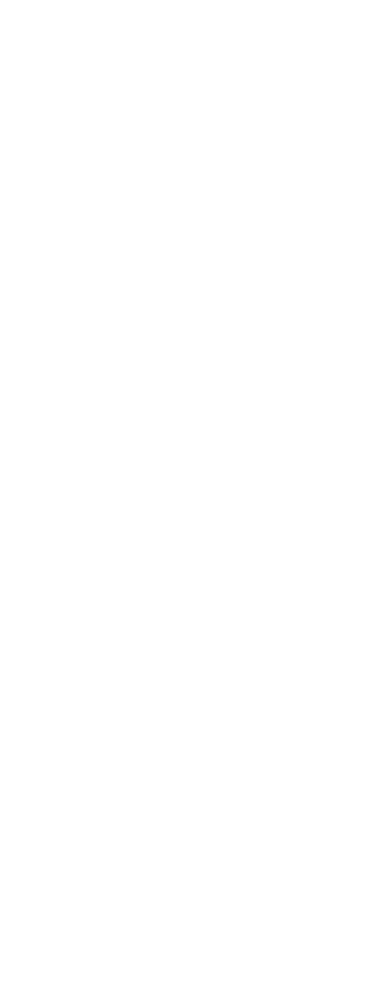
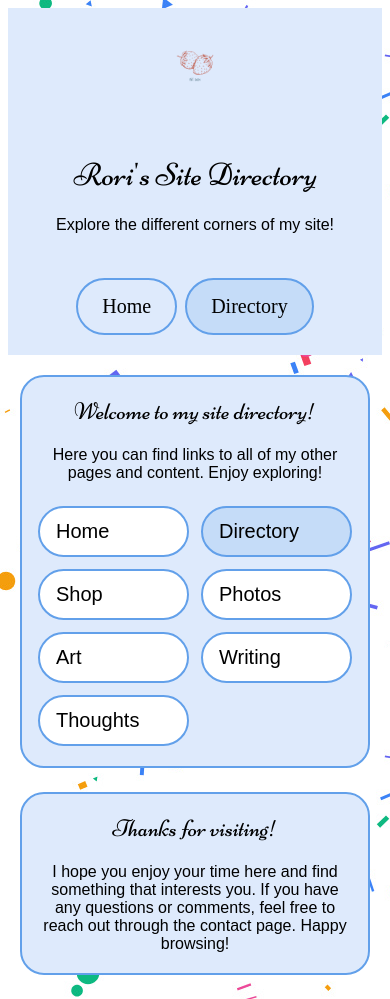
Before and after one commit to humansuperstar/My-Site, a plain HTML site: page directory.html in a window 390 px wide. Before the commit the page ends 844 px from the top, so only its background shows below. Drawn offline with Linux system fonts and the light colour scheme; a web font is replaced by a local one.

Commit message:
Add directory page and improve homepage layout with responsive design and navigation enhancements

```diff
--- a/directory.html
+++ b/directory.html
@@ -0,0 +1,57 @@
+<!DOCTYPE html>
+<html>
+  <head>
+    <meta lang="en">
+    <meta charset="UTF-8">
+    <meta name="viewport" content="width=device-width, initial-scale=1.0">
+    <title>Rori's Site Directory</title>
+    <meta name="description" content="Rori made a new website! Check it out!!">
+    <meta name="keywords" content="Human Superstar, Rori, Crybaby Crochet, Blog, Blogger, Blogging">
+    <meta name="robots" content="noindex, nofollow">
+    <meta http-equiv="Content-Type" content="text/html; charset=utf-8">
+    <meta name="language" content="English">
+    <meta name="author" content="Rori">
+    <link rel="stylesheet" href="stylesheet.css">
+    <link rel="preconnect" href="https://fonts.googleapis.com">
+    <link rel="preconnect" href="https://fonts.gstatic.com" crossorigin>
+    <link href="https://fonts.googleapis.com/css2?family=Gaegu&family=Niconne&family=STIX+Two+Text:ital,wght@0,400..700;1,400..700&display=swap" rel="stylesheet">
+  </head>
+  <body>
+    <header>
+      <div class="hdr-L">
+        <img src="assets/images/logo-transparent.png" alt="Rori's New Site Logo" class="logo" width="155" height="155">
+      </div>
+      <div class="hdr-C">
+        <h1>Rori's Site Directory</h1>
+        <p>Explore the different corners of my site!</p>
+      </div>
+      <nav class="hdr-R Directory-Nav" aria-label="Main navigation">
+        <a href="index.html">Home</a>
+        <a href="directory.html" aria-current="page">Directory</a>
+      </nav>
+    </header>
+    <main class="Directory-Main">
+      <section class="Directory-Section">
+        <div class="Directory-Intro">
+          <h2>Welcome to my site directory!</h2>
+          <p>Here you can find links to all of my other pages and content. Enjoy exploring!</p>
+        </div>
+        <nav class="Directory-Links" aria-label="Site pages">
+          <ul>
+            <li><a href="index.html">Home</a></li>
+            <li><a href="directory.html" aria-current="page">Directory</a></li>
+            <li><a href="shop.html">Shop</a></li>
+            <li><a href="photos.html">Photos</a></li>
+            <li><a href="art.html">Art</a></li>
+            <li><a href="writing.html">Writing</a></li>
+            <li><a href="thoughts.html">Thoughts</a></li>
+          </ul>
+        </nav>
+      </section>
+      <section class="Directory-Section Directory-Outro">
+        <h2>Thanks for visiting!</h2>
+        <p>I hope you enjoy your time here and find something that interests you. If you have any questions or comments, feel free to reach out through the contact page. Happy browsing!</p>
+      </section>
+    </main>
+  </body>
+</html>
--- a/stylesheet.css
+++ b/stylesheet.css
@@ -81,16 +81,134 @@ ul {
   top: auto;
 }
 
-.Top-Sect {
-  background-color: #deeafc;
-  display: flex;
-  justify-content: center;
-  align-items: center;
+.Directory-Main {
+  max-width: 900px;
+  margin: 32px auto;
+  padding: 0 20px;
 }
 
-.Bottom-Sect {
+.Directory-Section,
+.Home-Section {
   background-color: #deeafc;
-  display: flex;
-  justify-content: center;
-  align-items: center;
+  margin-bottom: 24px;
+  padding: 24px;
+  border: 2px solid #62a0ea;
+  border-radius: 24px;
+  text-align: center;
 }
+
+.Home-Main {
+  max-width: 900px;
+  margin: 32px auto;
+  padding: 0 20px;
+}
+
+.Home-Welcome {
+  padding: 32px 24px;
+}
+
+.Home-Intro h2 {
+  margin-top: 0;
+}
+
+.Directory-Nav a {
+  display: inline-block;
+  margin: 8px 4px;
+  padding: 15px 24px;
+  border: 2px solid #62a0ea;
+  border-radius: 100px;
+  background-color: #deeafc;
+  font-size: 20px;
+}
+
+.Directory-Nav a[aria-current="page"] {
+  background-color: #c5dcf8;
+}
+
+.Directory-Intro h2,
+.Directory-Outro h2 {
+  margin-top: 0;
+  font-family: "Niconne", cursive;
+  font-weight: 400;
+}
+
+.Directory-Links ul,
+.Home-Page-Links ul {
+  display: grid;
+  grid-template-columns: repeat(auto-fit, minmax(150px, 1fr));
+  gap: 12px;
+  margin: 24px 0 0;
+  padding: 0;
+  list-style: none;
+}
+
+.Directory-Links a,
+.Home-Page-Links a {
+  display: block;
+  padding: 12px 16px;
+  border: 2px solid #62a0ea;
+  border-radius: 100px;
+  background-color: #ffffff;
+  font-family: "Gaegu", sans-serif;
+  font-size: 20px;
+}
+
+.Directory-Links a:hover,
+.Directory-Links a:focus-visible,
+.Home-Page-Links a:hover,
+.Home-Page-Links a:focus-visible {
+  background-color: #f5f8ff;
+  outline: 2px solid #000000;
+  outline-offset: 2px;
+}
+
+.Directory-Links a[aria-current="page"],
+.Home-Page-Links a[aria-current="page"] {
+  background-color: #c5dcf8;
+}
+
+.Home-Thanks h3 {
+  margin: 0;
+}
+
+.Directory-Outro p {
+  margin-bottom: 0;
+}
+
+@media (max-width: 600px) {
+  .Directory-Main {
+    margin: 20px auto;
+    padding: 0 12px;
+  }
+
+  .Directory-Section,
+  .Home-Section {
+    padding: 20px 16px;
+  }
+
+  .Home-Main {
+    margin: 20px auto;
+    padding: 0 12px;
+  }
+
+  header {
+    flex-direction: column;
+    padding: 12px;
+  }
+
+  .hdr-L,
+  .hdr-R {
+    position: static;
+  }
+
+  .hdr-L img {
+    width: 90px;
+    height: 90px;
+  }
+
+  .Directory-Nav {
+    display: flex;
+    flex-wrap: wrap;
+    justify-content: center;
+  }
+}
```
Also changed, not shown: index.html (+22 -25 lines).
